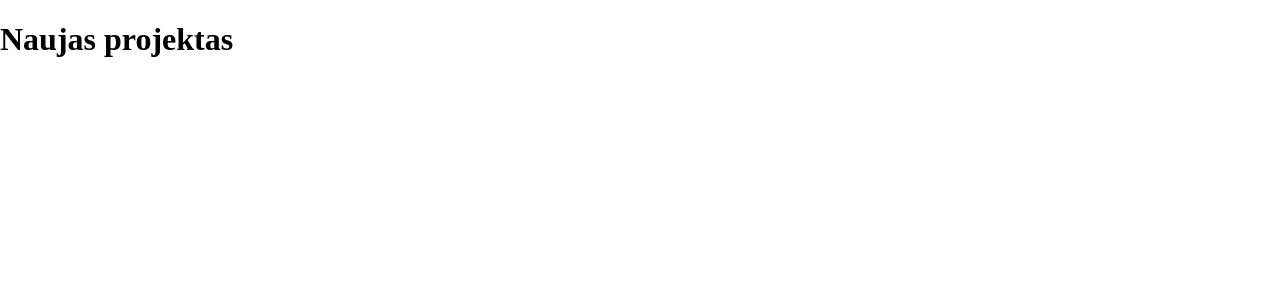
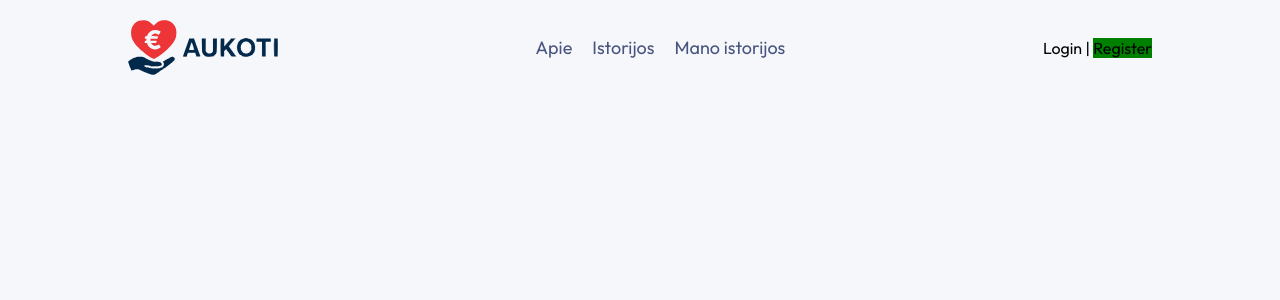
Before and after one commit to Rusnietis/aukoti, a React app in the folder frontend/: page / in a window 1280 px wide. Shown: the top 300 px of the page. Built offline with nearby package versions, Linux system fonts and the light colour scheme; the HTML template or start-up script is replaced by a standard one.

Commit message:
Atnaujinta 2026.03.25 Nav + scss

```diff
--- a/frontend/src/App.jsx
+++ b/frontend/src/App.jsx
@@ -1,8 +1,53 @@
+import { Route, Routes, useLocation } from 'react-router-dom';
+import Nav from './Components/Nav';
+// import WriterIndex from './Pages/Writers/Index.jsx';
+// import StoriesIndex from './Pages/Stories/Index.jsx';
+// import HomeIndex from './Pages/Home/Index.jsx';
+// import RegisterIndex from './Pages/Users/Index.jsx';
+// import Login from './Pages/Auth/Login.jsx';
+// import AdminIndex from './Pages/Admin/Index.jsx';
+
+// import Page404 from './Pages/Page404.jsx';
+// import Page401 from './Pages/Page401.jsx';
+// import Page503 from './Pages/Page503.jsx';
+// import PageUPS from './Pages/PageUps.jsx';
+
+
 export default function App() {
 
-    return (
-        <div>
-            <h1>Naujas projektas</h1>
-        </div>
-    )
+//   const location = useLocation();
+
+//   const noNavRoutes = ["/login","/error/ups", "/error/401", "/error/403", "/error/500", "/error/503"];
+
+
+//   const hideNav = noNavRoutes.includes(location.pathname);
+
+
+  return (
+    <div className='app'>
+
+        <Nav/>
+
+      {/* {!hideNav && <Nav />} */}
+{/*
+      <Routes>
+        <Route path="/" element={<HomeIndex />} />
+        <Route path="/apie" element={<HomeIndex />} />
+        <Route path="/istorijos" element={<StoriesIndex />} />
+        <Route path="/mano-istorijos" element={<WriterIndex />} />
+        <Route path="/admin/*" element={<AdminIndex />} />
+        <Route path="/login" element={<Login />} />
+        <Route path="/register/*" element={<RegisterIndex />} />
+
+
+         <Route path="/error/ups" element={<PageUPS />} />
+        <Route path="/error/401" element={<Page401 />} />
+        <Route path="/error/503" element={<Page503 />} />
+
+        <Route path="*" element={<Page404 />} />
+
+
+      </Routes> */}
+    </div>
+  );
 }
--- /dev/null
+++ b/frontend/src/Components/Nav.jsx
@@ -0,0 +1,100 @@
+import { Link, NavLink } from "react-router-dom";
+// import { useContext } from "react";
+import logo from '../assets/logo.svg';
+
+// import { Auth } from '../Contexts/Auth.jsx'
+// import useLogin from "../Hooks/useLogin.jsx";
+
+export default function Nav() {
+
+//   const { user } = useContext(Auth);
+//   const { logout } = useLogin();
+
+  return (
+    <div className="navbar">
+      <Link to="/" className="logo">
+        <img src={logo} alt="Logo" className="logo" />
+      </Link>
+
+      <ul className="navbar-menu">
+        <li>
+          <NavLink to="/apie" end className={({ isActive }) => (isActive ? "active" : "")}>
+            Apie
+          </NavLink>
+        </li>
+        <li>
+          <NavLink to="/istorijos" className={({ isActive }) => (isActive ? "active" : "")}>
+            Istorijos
+          </NavLink>
+        </li>
+        <li>
+          <NavLink to="/mano-istorijos" className={({ isActive }) => (isActive ? "active" : "")}>
+            Mano istorijos
+          </NavLink>
+        </li>
+        {/* <li>
+          <NavLink to="/register/list" className={({ isActive }) => (isActive ? "active" : "")}>
+            Vartotojai
+          </NavLink>
+        </li> */}
+        {/* <li>
+          <NavLink to="/admin/dashboard" className={({ isActive }) => (isActive ? "active" : "")}>
+            Admin panelė
+          </NavLink>
+        </li> */}
+
+
+      </ul>
+
+      <div>
+            <NavLink
+              to="/login"
+              className="button-18"
+              style={{ cursor: "pointer" }}
+            >
+              Login
+            </NavLink>
+            <span> | </span>
+            <NavLink
+              to="/register"
+              className="button-18"
+              style={{ cursor: "pointer", backgroundColor: "green" }}
+            >
+              Register
+            </NavLink>
+          </div>
+
+      {/* <div className="navbar-right">
+        {user && <span className="user">{user.user}</span>}
+        {user && <span className="sep"> | </span>}
+        {user ? (
+          <i
+            className="button-18 "
+            style={{ cursor: "pointer", backgroundColor: 'red' }}
+            onClick={logout}
+          >
+            Logout
+          </i>
+        ) : (
+          <>
+            <NavLink
+              to="/login"
+              className="button-18"
+              style={{ cursor: "pointer" }}
+            >
+              Login
+            </NavLink>
+            <span> | </span>
+            <NavLink
+              to="/register"
+              className="button-18"
+              style={{ cursor: "pointer", backgroundColor: "green" }}
+            >
+              Register
+            </NavLink>
+          </>
+        )}
+      </div> */}
+    </div>
+  );
+}
--- /dev/null
+++ b/frontend/src/Style/app.scss
@@ -0,0 +1,62 @@
+@use "./navbar.scss";
+@use "./fonts.scss";
+
+
+:root {
+  --bg: #f5f7fb;
+  --card: #fff;
+  --accent: #6c63ff;
+  --accent-hover: #574bdb;
+  --muted: #6b7280;
+  --border: #e5e7eb;
+  --shadow: 0 8px 24px rgba(0, 0, 0, 0.06);
+}
+
+// :root {
+//   --bg: #f5f7fb;
+//   --card: #ffffff;
+//   --accent: #6c63ff;
+//   --accent-hover: #574bdb;
+//   --text: #1f2937;
+//   --muted: #6b7280;
+//   --border: #e5e7eb;
+//   --success: #2e7d32;
+//   --success-light: #c8e6c9;
+//   --shadow: 0 8px 24px rgba(0, 0, 0, 0.06);
+//   --radius: 16px;
+//   --padding: 2rem;
+// }
+
+* {
+  padding: 0;
+  margin: 0;
+  box-sizing: border-box;
+  font-family: Outfit;
+}
+
+
+.app {
+  width: 80%;
+  margin: auto;
+}
+
+body {
+  background: var(--bg);
+  color: var(--text);
+  min-height: 100vh;
+}
+
+h2 {
+  margin: 0;
+}
+
+img {
+  display: block;
+  max-width: 100%;
+  height: auto;
+}
+
+a {
+  text-decoration: none;
+  color: inherit;
+}
--- /dev/null
+++ b/frontend/src/Style/fonts.scss
@@ -0,0 +1 @@
+@import url('https://fonts.googleapis.com/css2?family=Outfit:wght@100..900&display=swap');
--- /dev/null
+++ b/frontend/src/Style/navbar.scss
@@ -0,0 +1,45 @@
+.navbar {
+    padding: 20px 0;
+    display: flex;
+    justify-content: space-between;
+    align-items: center;
+
+    .logo {
+        width: 150px;
+        height: auto;
+
+
+    }
+
+    .navbar-menu {
+        display: flex;
+        list-style: none;
+        gap: 20px;
+        color: #49557e;
+        font-size: 18px;
+    }
+
+    button {
+        background: transparent;
+        font-size: 16px;
+        color: #49557e;
+        border: 1px solid tomato;
+        padding: 10px 30px;
+        border-radius: 50px;
+        cursor: pointer;
+        transition: 0.3s;
+
+    }
+
+    button:hover {
+        background-color: #fff4f2;
+    }
+
+    .active {
+        padding-bottom: 2px;
+        border-bottom: 2px solid #49557e;
+    }
+    li{
+        cursor: pointer;
+    }
+}
--- a/frontend/src/main.jsx
+++ b/frontend/src/main.jsx
@@ -1,9 +1,11 @@
-import { createRoot } from 'react-dom/client'
-import './index.scss'
-import App from './App.jsx'
+import { createRoot } from 'react-dom/client';
+import './Style/app.scss';
+import App from './App.jsx';
+import { BrowserRouter } from 'react-router-dom';
 
 createRoot(document.getElementById('root')).render(
-
-  <App />
+  <BrowserRouter>
+    <App />
+  </BrowserRouter>
 
 )
```
Also changed, not shown: frontend/src/Style/LoginPage.scss (renamed from frontend/src/LoginPage.scss), frontend/src/Style/index.scss (renamed from frontend/src/index.scss), frontend/src/assets/logo.svg (added).
